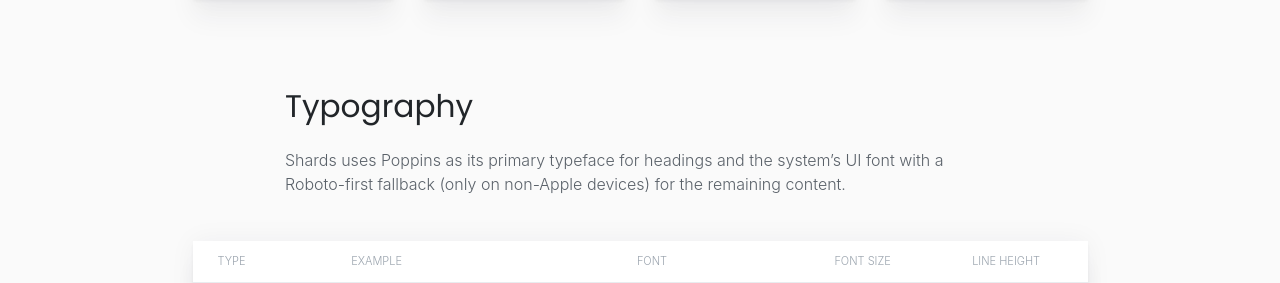
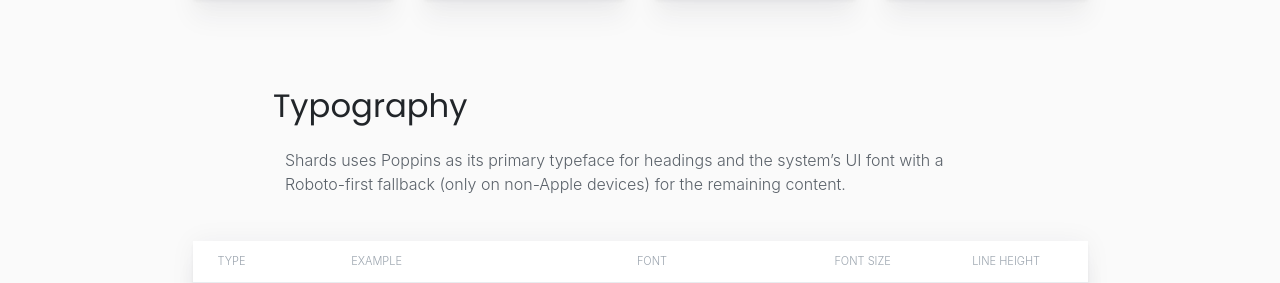
Before and after one commit to jorigamy/jorigamy.github.io, a Jekyll site: the page built from index.html, in a window 1280 px wide and 900 px high, scrolled down 1665 px. Shown: the part 167-450 px from the top of the window. Built offline with Jekyll 4.4.1, drawn with Linux system fonts in a browser that asks for light colours; nearby versions of some CDN libraries; comment, search, counter and statistics services are not loaded.

Commit message:
Edit for anime.css

```diff
--- a/index.html
+++ b/index.html
@@ -86,7 +86,7 @@
         <!-- Typography -->
         <div id="typography" class="container mb-5">
             <div class="section-title col-lg-8 col-md-10 ml-auto mr-auto">
-                <h3 class="mb-4">Typography</h3>
+                <h3 class="mb-4 animated infinite pulse">Typography</h3>
                 <p>Shards uses Poppins as its primary typeface for headings and the system’s UI font with a Roboto-first fallback (only on non-Apple devices) for the remaining content.</p>
             </div>
             <div class="example col-md-10 ml-auto mr-auto">
@@ -142,7 +142,7 @@
             <!-- Icon Packs -->
             <div id="icon-packs" class="container mb-5">
                 <div class="section-title col-lg-8 col-md-10 ml-auto mr-auto mb-5">
-                    <h2 class="text-center mb-4">Jekyll extras & icons 🦄</h2>
+                    <h2 class="text-center mb-4 animated infinite pulse">Jekyll extras & icons 🦄</h2>
                     <p class="text-center">Shards supports by default both <b>Material</b> and <b>FontAwesome</b> packs. Icons can be placed in almost any element without the need of modifying the kit.</p>
                     <p class="text-center">Then the <b>Jekyll theme</b> contain some usefull features:</p>
                 </div>
@@ -187,7 +187,7 @@
         <!-- Form Controls -->
         <div id="forms" class="container mb-5">
             <div class="section-title col-lg-8 col-md-10 ml-auto mr-auto">
-                <h3 class="mb-4">Form Controls</h3>
+                <h3 class="mb-4 animated infinite pulse">Form Controls</h3>
                 <p>All form controls are improved with micro-transitions and shadows that bring depth and improve the overall user experience.</p>
             </div>
             <!-- Form Controls - Simple Forms: Default / Using Icons (Seamless) -->
@@ -430,7 +430,7 @@
         <div id="sliders" class="container mb-5" style="padding-bottom: 1px">
             <div class="my-5">
                 <div class="section-title col-lg-8 col-md-10 ml-auto mr-auto">
-                    <h3 class="mb-4">Sliders</h3>
+                    <h3 class="mb-4 animated infinite pulse">Sliders</h3>
                     <p>Sliders are also a new custom control and can be integrated almost anywhere with minimal markup <i>(a single element)</i> and extended customisation options via JavaScript.</p>
                 </div>
                 <div class="example col-lg-8 col-md-10 ml-auto mr-auto mb-0">
@@ -462,7 +462,7 @@
         <!-- Datepickers -->
         <div id="datepickers" class="container">
             <div class="section-title col-lg-8 col-md-10 ml-auto mr-auto">
-                <h3 class="mb-4">Datepickers</h3>
+                <h3 class="mb-4 animated infinite pulse">Datepickers</h3>
                 <p>Datepickers are also available and similar to slider controls they are <strong>very easy to create</strong>, being based on a single input element. Datepickers are customisable as well, letting you create complex configurations with range selections for example.</p>
             </div>
             <div class="example col-lg-8 col-md-10 ml-auto mr-auto">
@@ -488,7 +488,7 @@
         <!-- Cards -->
         <div id="cards" class="container mb-2" style="padding-bottom: 1px">
             <div class="section-title col-lg-8 col-md-10 ml-auto mr-auto">
-                <h3 class="mb-4">Cards</h3>
+                <h3 class="mb-4 animated infinite pulse">Cards</h3>
                 <p>We wanted cards to stand out and bring depth without changing their original structure. All of this while allowing them to play well with the other components.</p>
             </div>
             <div class="example col-md-12 ml-auto mr-auto">
@@ -527,7 +527,7 @@
         <!-- Buttons -->
         <div id="buttons" class="container">
             <div class="section-title col-lg-8 col-md-10 ml-auto mr-auto">
-                <h3 class="mb-4">Buttons</h3>
+                <h3 class="mb-4 animated infinite pulse">Buttons</h3>
                 <p>Two new button modifiers are introduced in Shards that allow you to create <strong>pill-shaped</strong> and <strong>squared</strong> buttons for both filled and outlined variations for an extended range of possible combinations.</p>
             </div>
             <div class="example example-buttons">
@@ -644,7 +644,7 @@
         <!-- Progress Bars -->
         <div id="progress-bars" class="container">
             <div class="section-title col-lg-8 col-md-10 ml-auto mr-auto">
-                <h3 class="mb-4">Progress Bars</h3>
+                <h3 class="mb-4 animated infinite pulse">Progress Bars</h3>
                 <p>In addition to the default styles Shards allows you to adjust the width and add labels to your progress bars.</p>
             </div>
             <div class="example col-lg-9 col-md-12 ml-auto mr-auto px-0">
@@ -679,7 +679,7 @@
         <!-- Modals -->
         <div id="modals" class="container">
             <div class="section-title col-lg-8 col-md-10 ml-auto mr-auto">
-                <h3 class="mb-4">Modals</h3>
+                <h3 class="mb-4 animated infinite pulse">Modals</h3>
                 <p>Display confirmation messages, forms or any type of content to your users using beautiful and non-disruptive modals.</p>
             </div>
             <div class="mb-5">
@@ -706,7 +706,7 @@
         <!-- Badges -->
         <div id="badges" class="container">
             <div class="section-title col-lg-8 col-md-10 ml-auto mr-auto">
-                <h3 class="mb-4">Badges</h3>
+                <h3 class="mb-4 animated infinite pulse">Badges</h3>
                 <p>Badges are similar to buttons and are available in all theme colors with filled and outlined modes and also with three variation styles: rounded, pill-shaped and squared.</p>
             </div>
             <div class="example col-md-10 ml-auto mr-auto mb-5 pb-4">
@@ -718,7 +718,7 @@
         <!-- Popups / Popovers -->
         <div id="popups-popovers" class="container">
             <div class="section-title col-lg-8 col-md-10 ml-auto mr-auto">
-                <h3 class="mb-4">Tooltips & Popovers</h3>
+                <h3 class="mb-4 animated infinite pulse">Tooltips & Popovers</h3>
                 <p>Don't let your uses guess by attaching tooltips and popoves to any element. Just make sure you enable them first via JavaScript.</p>
             </div>
             <div class="row">
@@ -756,7 +756,7 @@
         <div id="alerts">
             <div class="container">
                 <div class="section-title col-lg-8 col-md-10 ml-auto mr-auto">
-                    <h3 class="mb-4">Alerts</h3></div>
+                    <h3 class="mb-4 animated infinite pulse">Alerts</h3></div>
             </div>
             <div class="mb-5">
                 <!-- Info Dismissible Alert -->
@@ -778,7 +778,7 @@
     <div id="navbars" class="my-5">
         <div class="section-title container ml-auto mr-auto">
             <div class="col-lg-8 col-md-10 ml-auto mr-auto mb-5">
-                <h3 class="mb-4">Navbars</h3>
+                <h3 class="mb-4 animated infinite pulse">Navbars</h3>
                 <p>Create beautiful, bold and responsive navbars using the same Bootstrap 4 markup structure you already know and love.</p>
             </div>
         </div>
@@ -923,7 +923,7 @@
         <div class="section-title container ml-auto mr-auto">
             <div class="col-lg-8 col-md-10 ml-auto mr-auto mb-5">
                 <h1 class="mb-2 text-center">🎁</h1>
-                <h3 class="mb-4 text-center">Extras</h3>
+                <h3 class="mb-4 text-center animated infinite pulse">Extras</h3>
                 <p class="text-center">That's not all! We've prepared <b>two free landing pages</b> built using mostly Shards and some custom styling to help you start your next project faster.</p>
             </div>
         </div>
```
